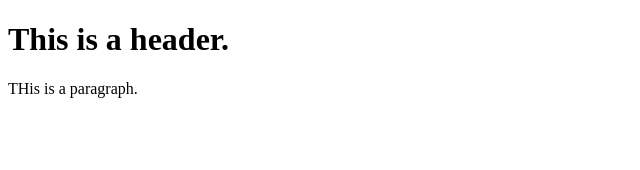
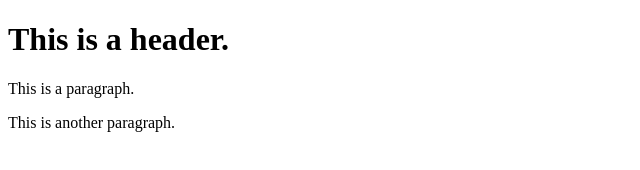
Before and after one commit to jamcglynn/git-test, a plain HTML site: page index.html in a window 1280 px wide. Shown: the whole page, without its empty margins (0-640 px from the left). Drawn offline with Linux system fonts and the light colour scheme.

Commit message:
third commit

```diff
--- a/index.html
+++ b/index.html
@@ -2,6 +2,7 @@
 <html>
     <body>
         <h1>This is a header.</h1>
-        <p>THis is a paragraph.</p>
+        <p>This is a paragraph.</p>
+        <p>This is another paragraph.</p>
     </body>
 </html>
```
